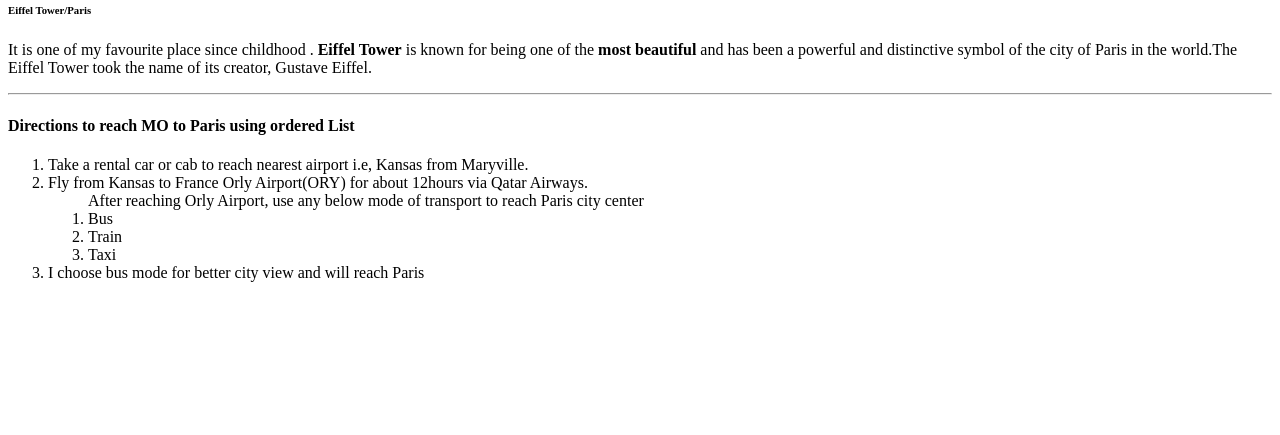
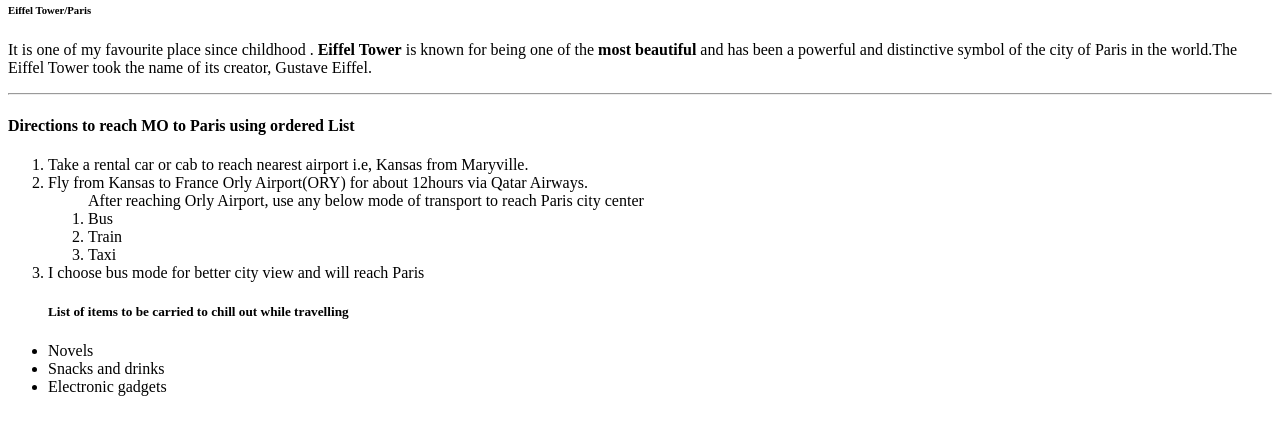
Before and after one commit to 44-563-WebApps-F21/webapps-f21-assignment-3-SaiLavanyaP, a plain HTML site: page index.html in a window 1280 px wide. Shown: the part 79-514 px from the top of the page. Drawn offline with Linux system fonts and the light colour scheme.

Commit message:
unordered list

```diff
--- a/index.html
+++ b/index.html
@@ -20,5 +20,11 @@
             </ol>
             <li>I choose bus mode for better city view and will reach Paris</li>
         </ol>
+        <ul>
+            <h5>List of items to be carried to chill out while travelling</h5>
+                <li>Novels</li>
+                <li> Snacks and drinks</li>
+                <li>Electronic gadgets</li>
+        </ul>
     </body>
 </html>
```
